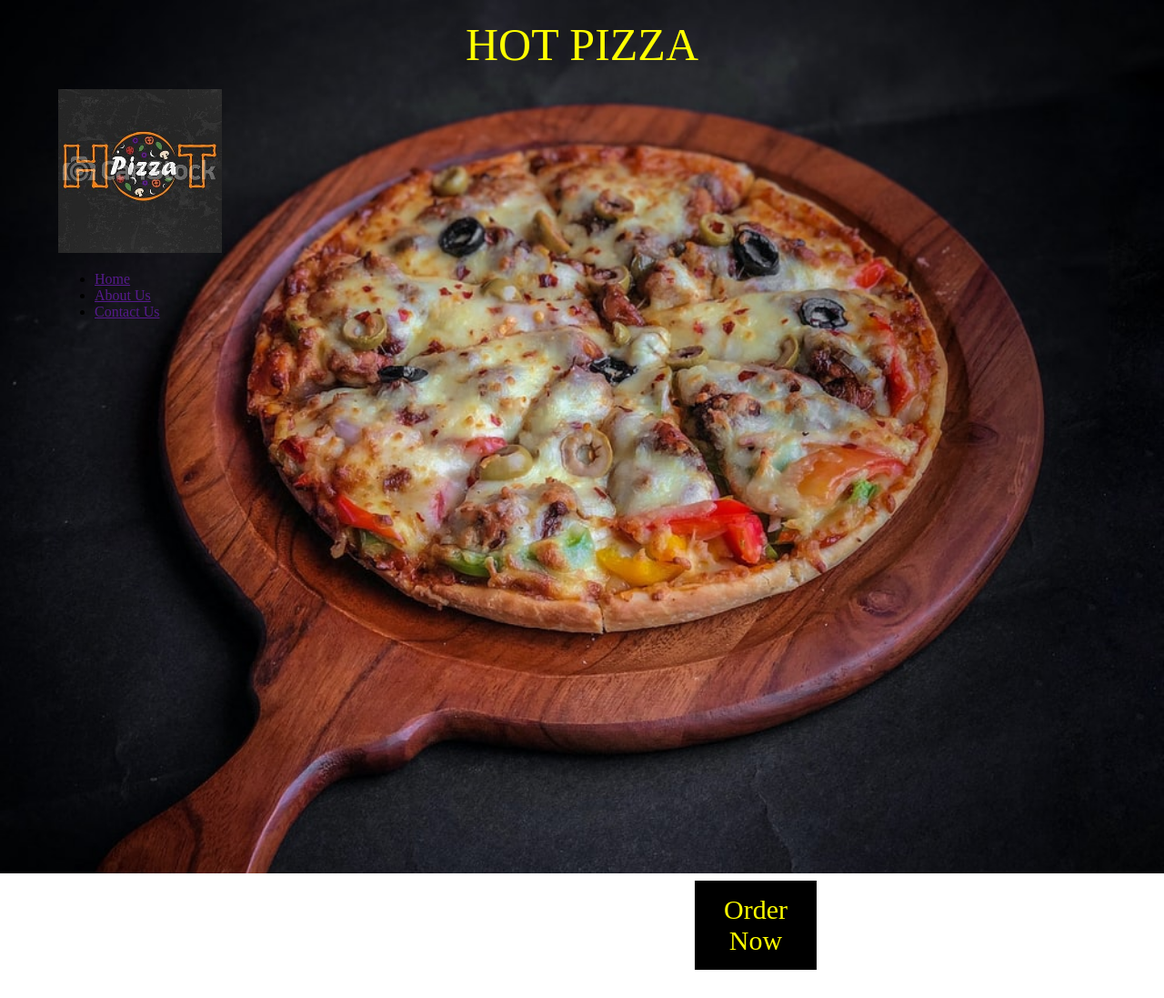
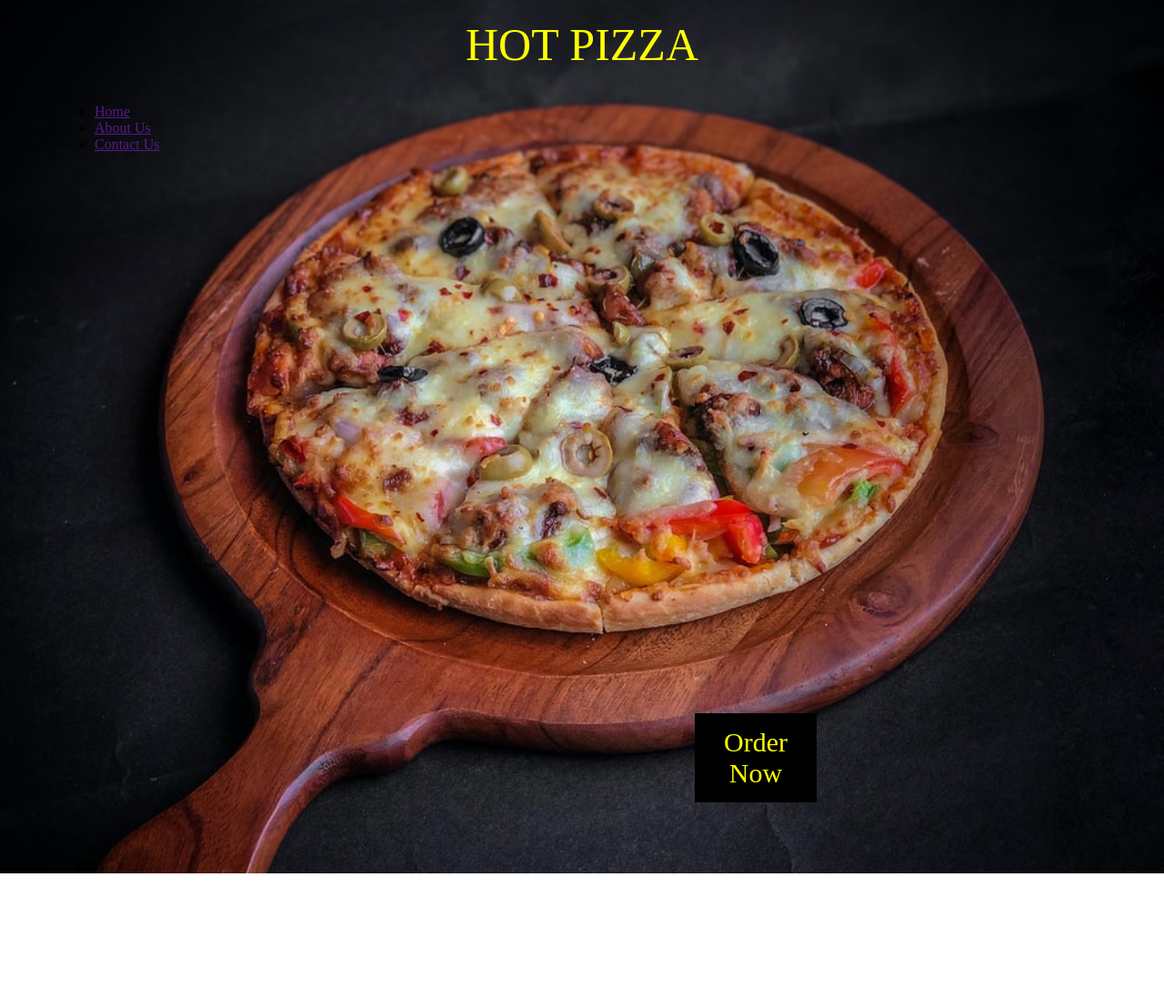
Before and after one commit to Norah-Waswala/pizza-place, a plain HTML site: page index.html in a window 1280 px wide. Shown: the top 1097 px of the page at 91% size. Drawn offline with Linux system fonts and the light colour scheme.

```diff
--- a/index.html
+++ b/index.html
@@ -10,18 +10,22 @@
 <body>
 <div class="container">
     <div class="name">HOT PIZZA</div>
+
+        <!-- <img src="images/pizza-delivery-emblem-vector.jpg" class="logo"alt="logo"> -->
     <div class="nav">
-        <img src="images/hot.jpg" class="logo"alt="logo">
         <ul>
             <li><a href="">Home</a></li>
             <li><a href="">About Us</a></li>
             <li><a href="">Contact Us</a></li>
         </ul>
     </div>
-    <a href="#" class="button">Order Now</a>
+    <!-- <div class="order"> -->
+        <a href="#" class="button">Order Now</a>
+    </div>
 
 
 
 
+</div>
 </body>
 </html>
```
